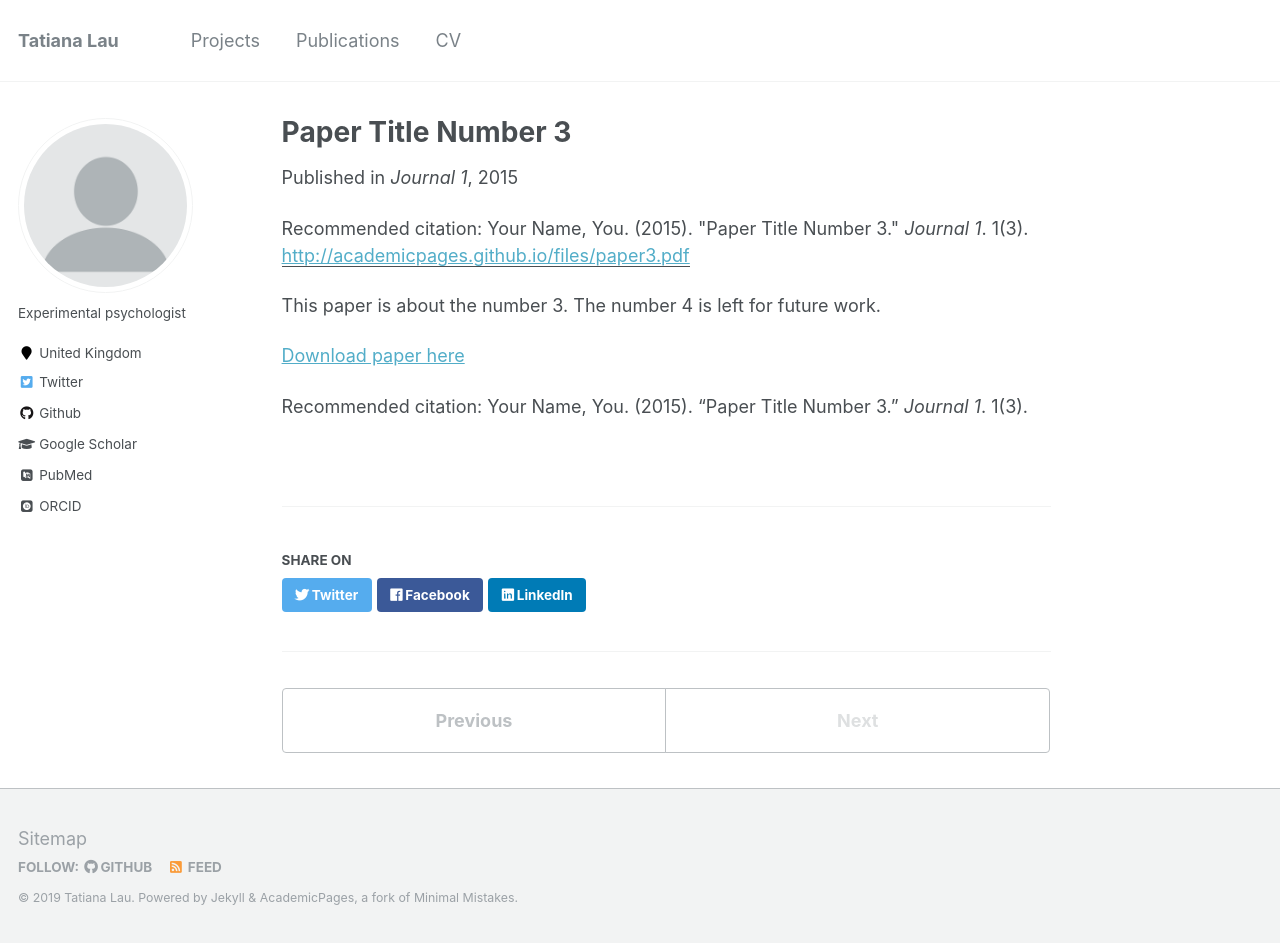
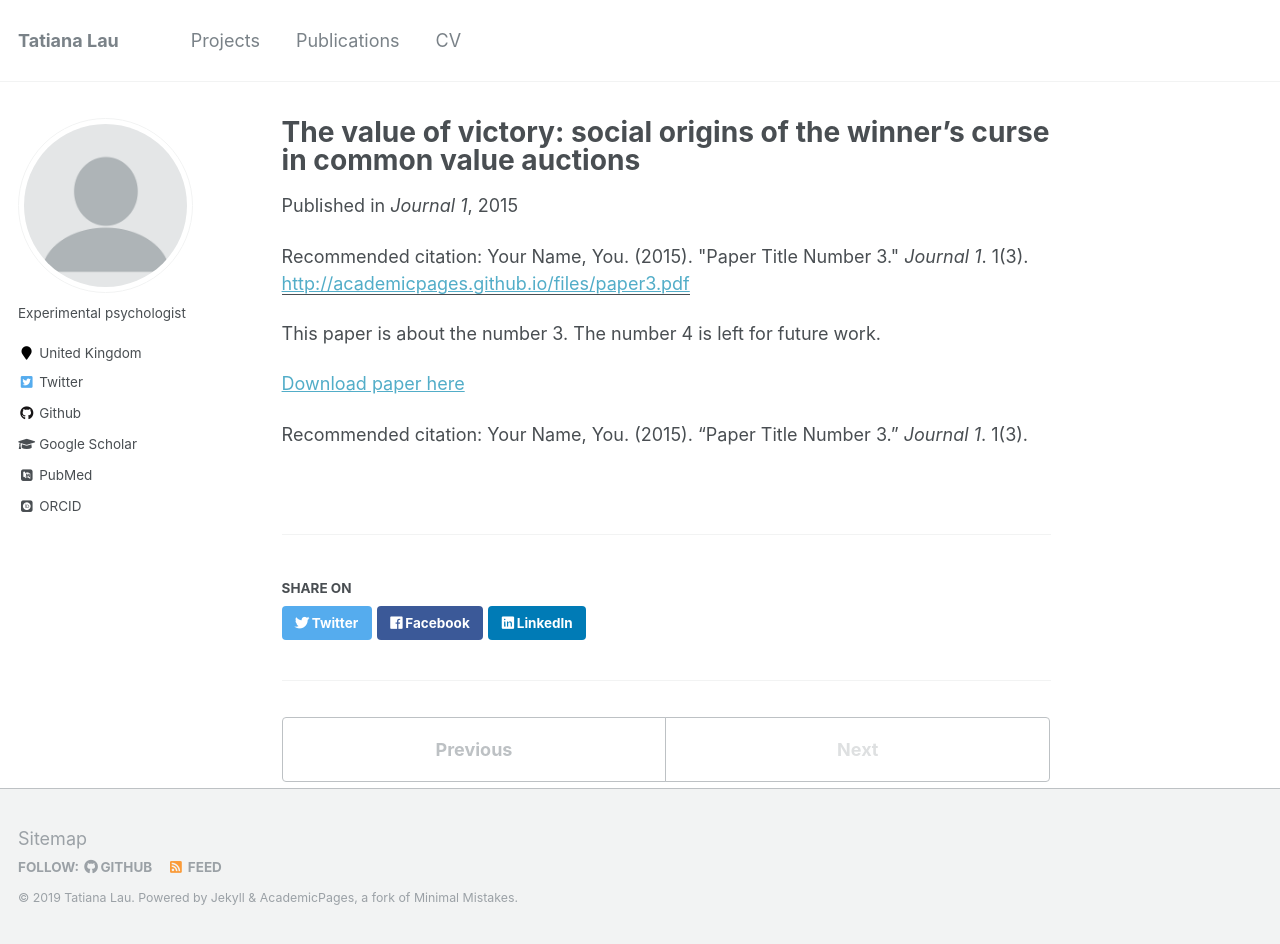
Before and after one commit to tlau1860/tlau1860.github.io, a Jekyll site: the page built from _publications/2015-10-01-paper-title-number-3.md, in a window 1280 px wide and 944 px high. Built offline with Jekyll 4.4.1, drawn with Linux system fonts in a browser that asks for light colours; some web fonts are replaced.

Commit message:
change title

```diff
--- a/_publications/2015-10-01-paper-title-number-3.md
+++ b/_publications/2015-10-01-paper-title-number-3.md
@@ -1,5 +1,5 @@
 ---
-title: "Paper Title Number 3"
+title: "The value of victory: social origins of the winner's curse in common value auctions"
 collection: publications
 permalink: /publication/2015-10-01-paper-title-number-3
 excerpt: 'This is about somethingk.'
```
